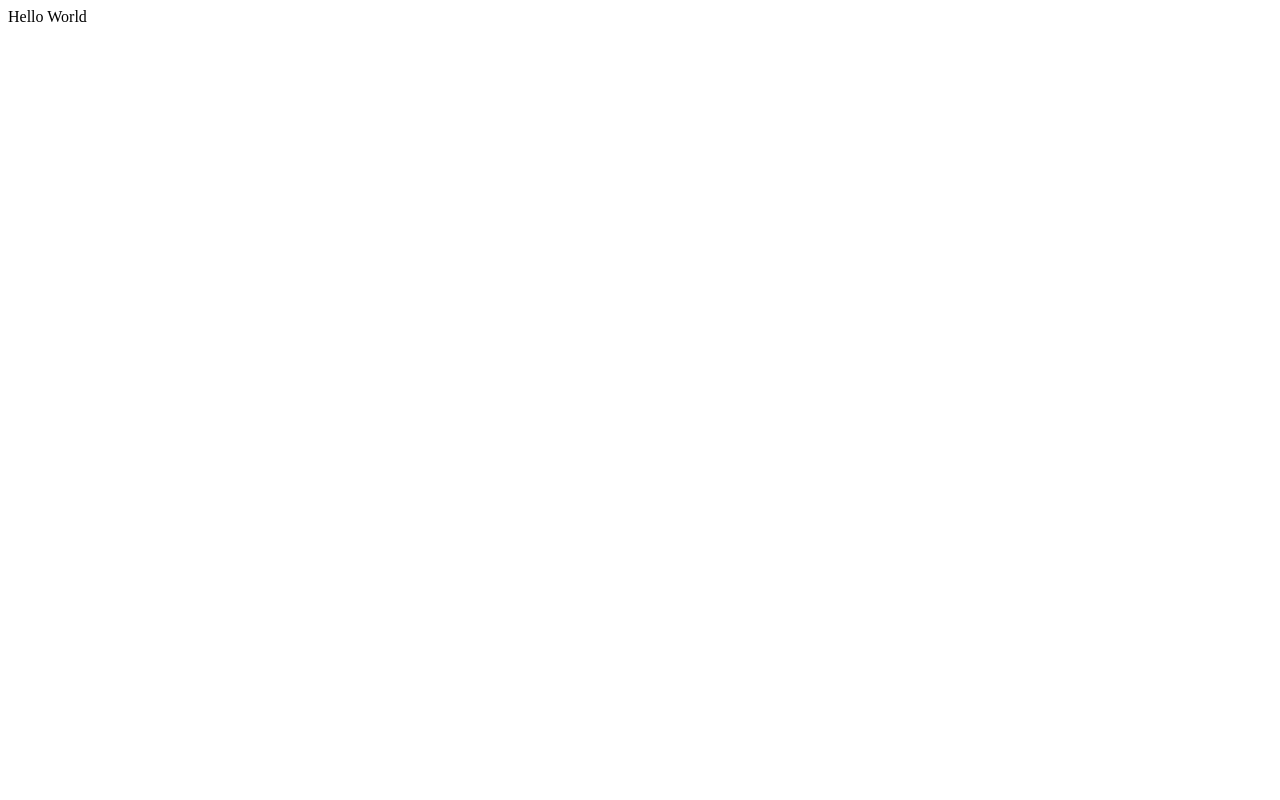
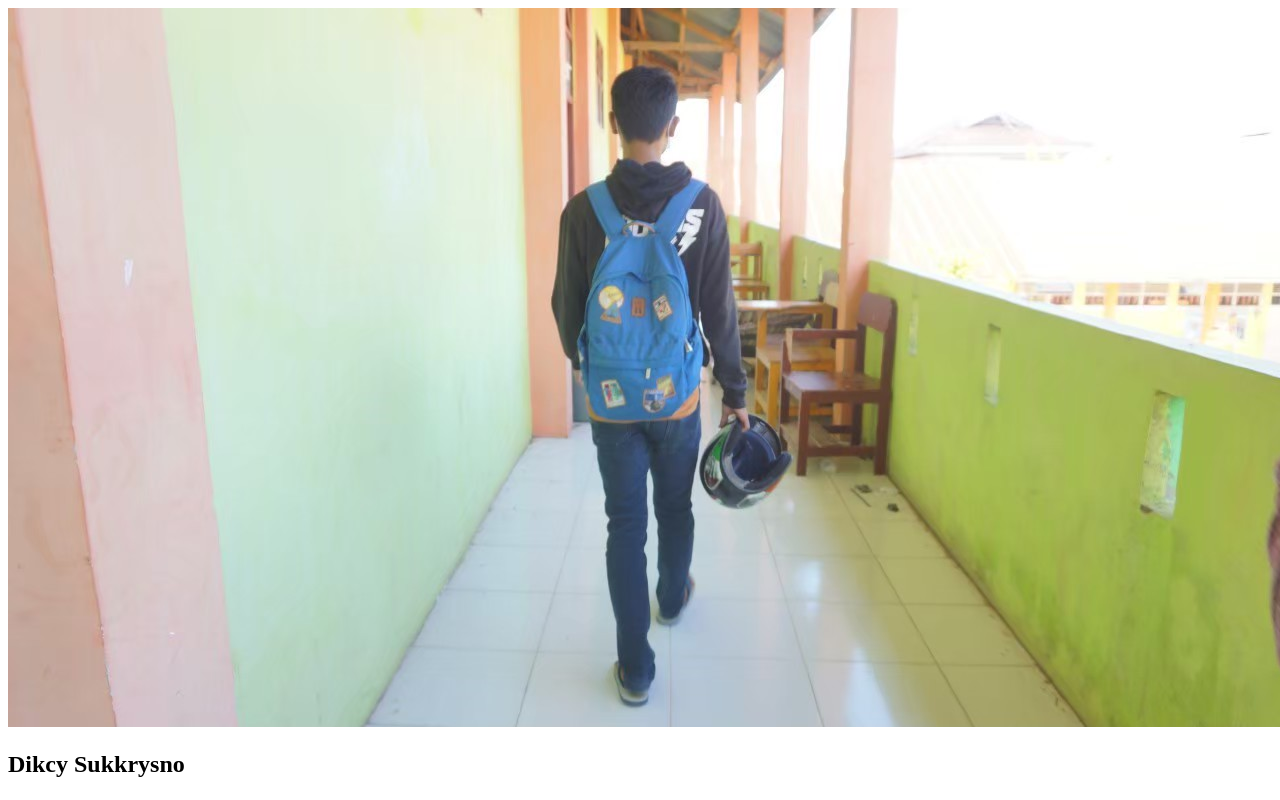
Before and after one commit to dkyskrysno/my-repo-from-remote, a plain HTML site: page index.html in a window 1280 px wide. Drawn offline with Linux system fonts and the light colour scheme.

Commit message:
Changed Hello world with img and h2 to display simple profile data. Image file added in the folder images and used as resource in the img element in index.html file

```diff
--- a/index.html
+++ b/index.html
@@ -6,6 +6,9 @@
     <title>Document</title>
 </head>
 <body>
-    Hello World
+    <div>
+        <img src="images/diky.jpg" alt="profile image">
+        <h2>Dikcy Sukkrysno</h2>
+    </div>
 </body>
 </html>
```
Also changed, not shown: images/diky.jpg (added).
